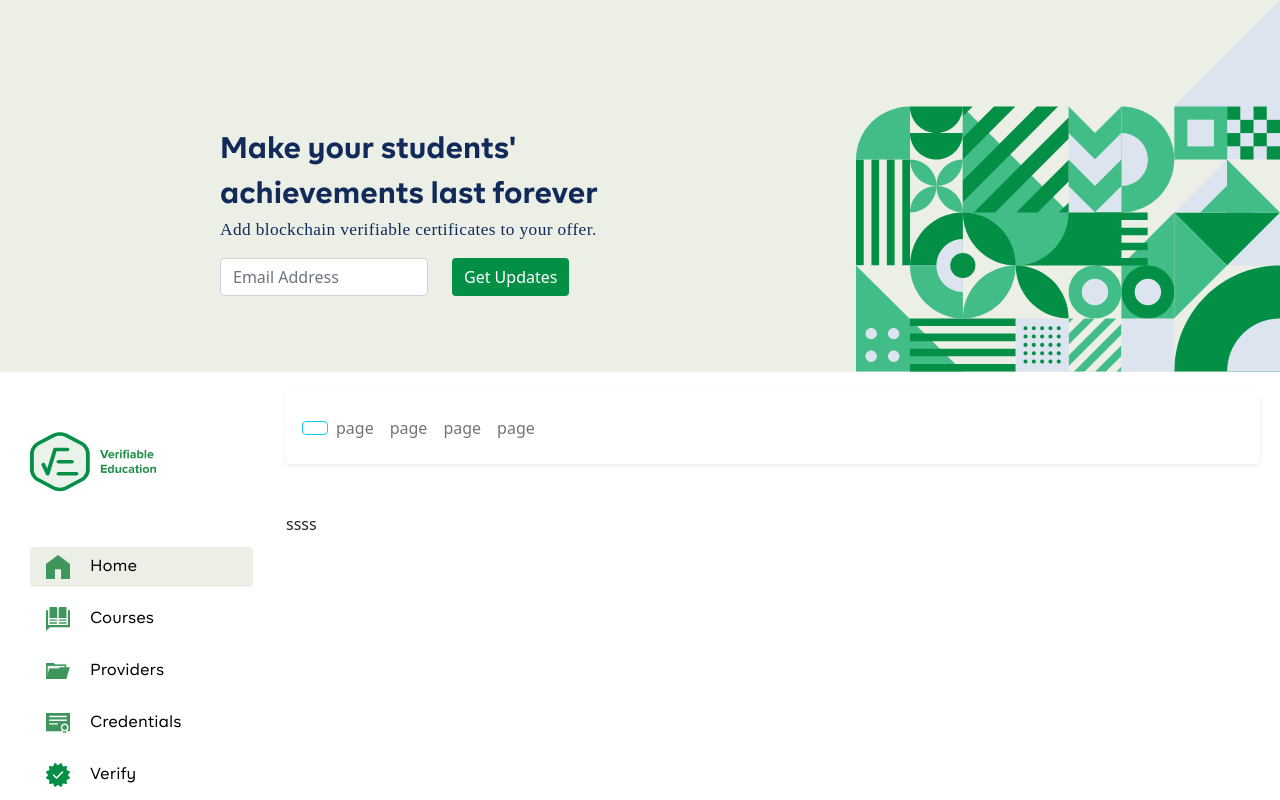
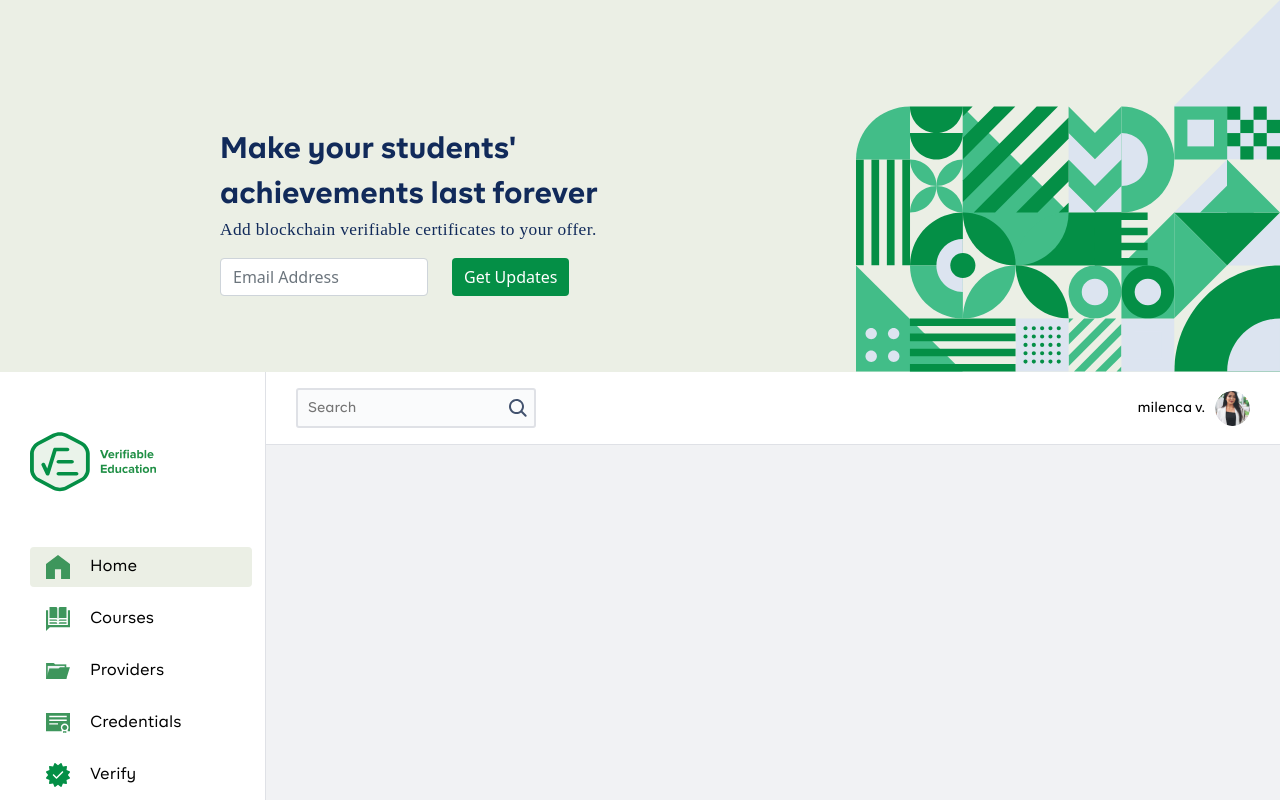
Before and after one commit to scimitar19/Angular-assignment, a React (Create React App) app: page / in a window 1280 px wide. Shown: the top 800 px of the page. Built offline with nearby package versions, Linux system fonts and the light colour scheme; a small style sheet from the web is missing.

Commit message:
layout complete

```diff
--- /dev/null
+++ b/src/components/Header/header.module.scss
@@ -0,0 +1,70 @@
+@import "./../../variables.scss";
+.expandIcon {
+    display:  none;
+}
+.MainLayoutNavbar{
+    border-bottom: 1px solid #DFE1E6;
+    padding-left: 30px !important;
+    padding-right: 30px !important;
+    .searchMainDiv {
+        .searchFiled {
+             background: #FAFBFC;
+             border: 2px solid #DFE1E6;
+            box-sizing: border-box;
+            border-radius: 3px;
+            font-family: BR Firma;
+            font-style: normal;
+            font-weight: 500;
+            font-size: 14px;
+            line-height: 20px;
+            height: 40px;
+            width: 240px;
+            padding: 10px;
+        }
+        .searchImage {
+            position: relative;
+            left: -30px;
+        }
+        .searchFiled:hover {
+            transition: .2s;
+            border: 2px solid $primaryColor;
+
+        }
+        .searchFiled:focus {
+            outline: none !important;
+            border: 2px solid $primaryColor;
+        }
+
+
+    }
+
+    .profileImageMainDiv {
+        .profileImageText {
+            font-family: BR Firma;
+            font-style: normal;
+            font-weight: 500;
+            font-size: 14px;
+            line-height: 18px;
+
+            color: $black;
+            margin-right: 10px;
+        }
+        .profileImage {
+            width: 35px;
+            height: 35px;
+            border-radius: 50%;
+        }
+    }
+}
+@media only screen and (max-width: 800px) {
+    .expandIcon {
+        display:  revert;
+    }
+}
+
+@media only screen and (max-width: 500px) {
+
+    .searchMainDiv {
+        display: none;
+    }
+}
--- a/src/components/Header/index.tsx
+++ b/src/components/Header/index.tsx
@@ -1,32 +1,41 @@
 import React from "react";
 import { Navbar, Button, Nav } from "react-bootstrap";
-
+import Box from "../Box";
+import Style from "./header.module.scss";
+import ProfileImage from "./../../assets/images/profile.png"
+import SearchIcon from "./../../assets/images/icons/search.svg"
 interface Props {
-    isOpen ?: boolean;
-    toggle ?: () => void;
+  isOpen?: boolean;
+  toggle?: () => void;
 }
-const Header : React.FC<Props> = (props) => {
-
+const Header: React.FC<Props> = (props) => {
   return (
     <Navbar
       bg="light"
-          className="navbar shadow-sm p-3 mb-5 bg-white rounded"
+      className={`navbar p-3 bg-white ${Style.MainLayoutNavbar}`}
       expand
     >
-          <Button variant="outline-info" onClick={props?.toggle}>
-            {/* <FontAwesomeIcon icon={faAlignLeft} /> */}
-          </Button>
+      <Button
+        variant="outline-info"
+        onClick={props?.toggle}
+        className={`${Style.expandIcon}`}
+      ></Button>
       <Navbar.Toggle aria-controls="responsive-navbar-nav" />
-          <Navbar.Collapse id="responsive-navbar-nav">
-            <Nav className="ml-auto" navbar>
-              <Nav.Link href="#">page</Nav.Link>
-              <Nav.Link href="#">page</Nav.Link>
-              <Nav.Link href="#">page</Nav.Link>
-              <Nav.Link href="#">page</Nav.Link>
-            </Nav>
+      <Navbar.Collapse id="responsive-navbar-nav" className = "justify-content-between">
+        <Box className = {`${Style.searchMainDiv}`} >
+          <input type="text" placeholder="Search" className = {`${Style.searchFiled}`} />
+          <img src={SearchIcon} alt="" className = {`${Style.searchImage}`} />
+        </Box>
+
+        <Box className = {`${Style.profileImageMainDiv}`}>
+            <span className ={`${Style.profileImageText}`}>
+              milenca v.
+            </span>
+            <img src={ProfileImage} alt="" className = {`${Style.profileImage}`} />
+        </Box>
       </Navbar.Collapse>
     </Navbar>
   );
-}
+};
 
 export default Header;
--- a/src/components/Layout/MainLayout/MainLayout.scss
+++ b/src/components/Layout/MainLayout/MainLayout.scss
@@ -5,9 +5,14 @@
   align-items: stretch;
 }
 .content {
-    padding: 20px;
+    padding: 0px;
     margin-left: 0;
-    height: 100vh;
+    min-height: 100vh;
+    .innerSection {
+      background-color: #F1F2F4;
+      padding: 20px 30px;
+      min-height: inherit;
+    }
   }
 
   @media only screen and (max-width: 800px) {
--- a/src/components/Layout/MainLayout/index.tsx
+++ b/src/components/Layout/MainLayout/index.tsx
@@ -4,6 +4,7 @@ import classNames from "classnames";
 import { Container } from "react-bootstrap";
 import Header from "../../Header";
 import Sidebar from "../../Sidebar";
+import Box from "../../Box";
 
 const MainLayout : React.FC = (props) => {
     const [open, setOpen] = useState (true)
@@ -11,16 +12,18 @@ const MainLayout : React.FC = (props) => {
         setOpen(!open)
     }
     return (
-       <div className = "app">
+       <Box className = "app">
        <Sidebar  isOpen = {open} toggle = {toggleSidebar}/>
         <Container
         fluid
         className={classNames("content", { "is-open": open })}
       >
         <Header isOpen = {open}  toggle = {toggleSidebar} />
-        ssss
+          <Box className = "innerSection">
+              {props?.children}
+          </Box>
       </Container>
-       </div>
+       </Box>
     )
 }
 
--- a/src/components/Sidebar/index.tsx
+++ b/src/components/Sidebar/index.tsx
@@ -7,6 +7,7 @@ import CertificateIcon from "./../../assets/images/icons/certificate.svg"
 import CourseIcon from "./../../assets/images/icons/course.svg"
 import ProviderIcon from "./../../assets/images/icons/provider.svg"
 import VerifiedIcon from "./../../assets/images/icons/Verified.svg"
+import Box from "../Box";
 
 interface Props {
     isOpen ?: boolean;
@@ -15,22 +16,21 @@ interface Props {
 
 const Sidebar : React.FC<Props> = (props) => {
     return (
-        <div className={props?.isOpen ? `sidebar is-open ` :  'sidebar'}>
-          <div className="sidebar-header">
+        <Box className={props?.isOpen ? `sidebar is-open ` :  'sidebar'}>
+          <Box className="sidebar-header">
             <img src = {Logo} />
 
-            <Button
+            {/* <Button
               variant="link"
               onClick={props?.toggle}
               style={{ color: "#fff" }}
               className="mt-4"
             >
-              {/* <FontAwesomeIcon icon={faTimes} pull="right" size="xs" /> */}
               close
-            </Button>
-          </div>
+            </Button> */}
+          </Box>
 
-          <Nav className="flex-column pt-2">
+          <Nav className="flex-column pt-2" onClick={props?.toggle}>
 
             <Nav.Item className="active">
               <Nav.Link href="/">
@@ -77,7 +77,7 @@ const Sidebar : React.FC<Props> = (props) => {
               </Nav.Link>
             </Nav.Item>
           </Nav>
-        </div>
+        </Box>
       );
 }
 
--- a/src/components/Sidebar/sidebar.scss
+++ b/src/components/Sidebar/sidebar.scss
@@ -8,6 +8,8 @@
     margin-left: -266px;
     transition: all 0.5s;
     padding: 30px 13px 30px 30px;
+    border-right: 1px solid #DFE1E6;
+
   }
 
   .sidebar.is-open {
```
Also changed, not shown: src/assets/images/icons/search.svg (added), src/assets/images/profile.png (added). Lines whose indentation alone changed are shown as unchanged.
